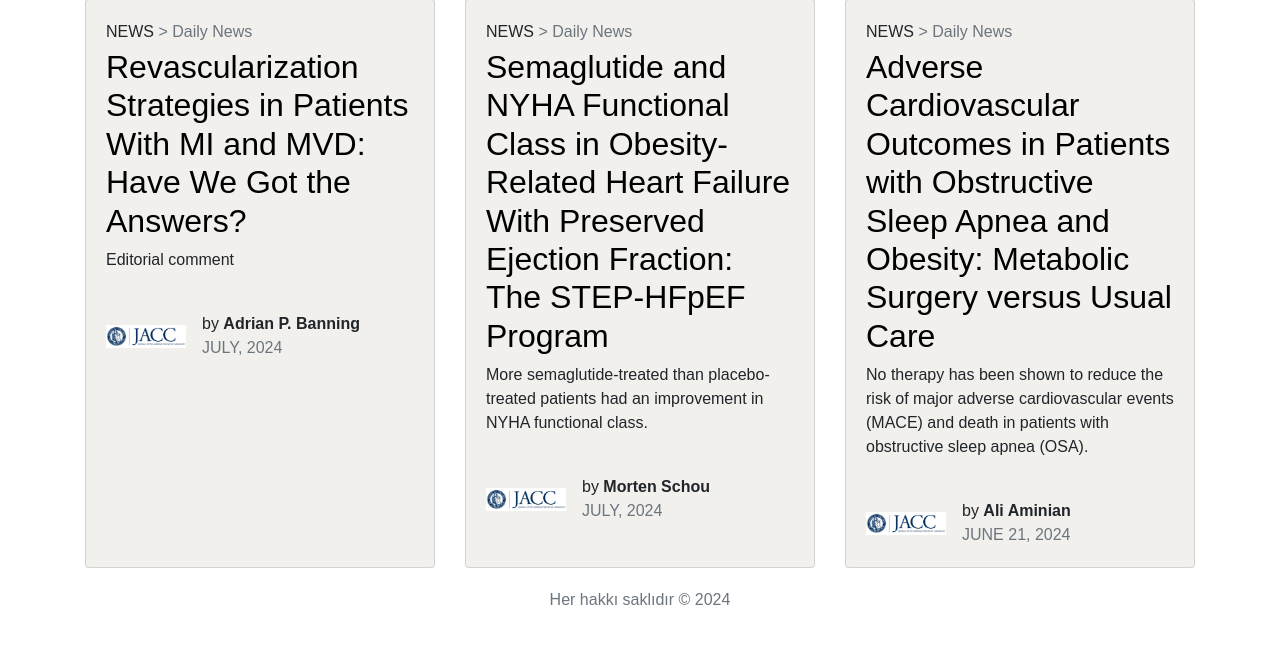
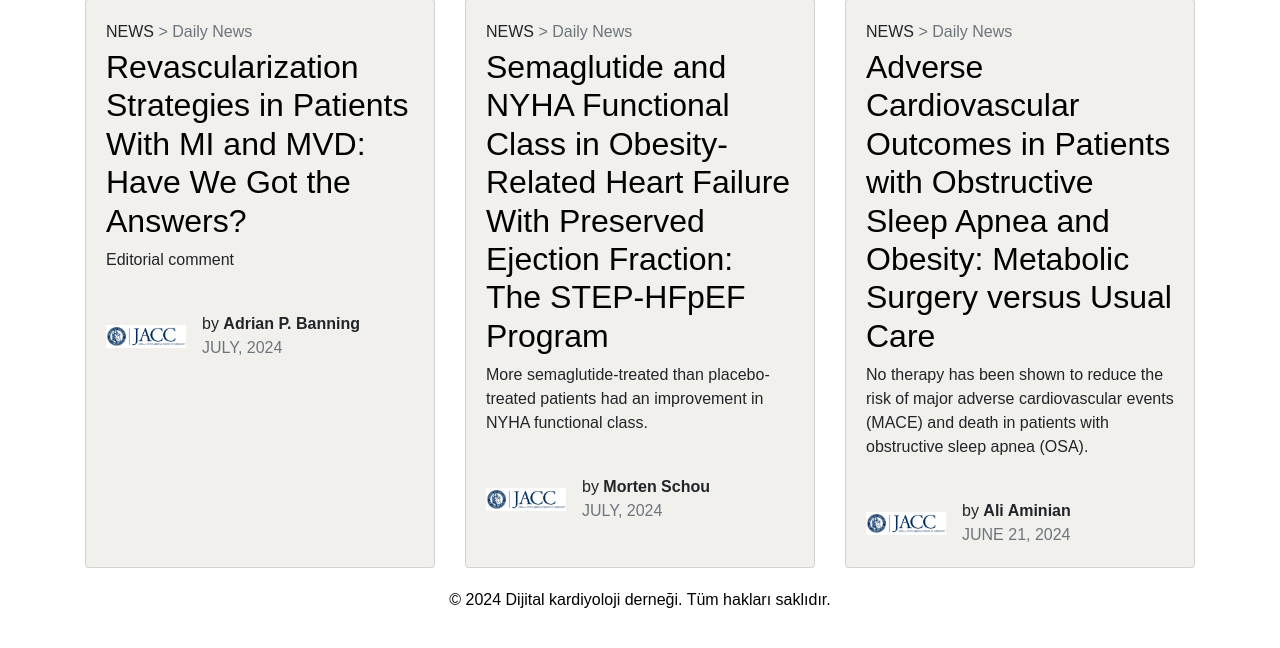
Before and after one commit to AIstatistican/dika, a Django app: page / in a window 1280 px wide. Shown: the part 2776-3424 px from the top of the page. Before the commit the page ends 3381 px from the top, so only its background shows below. Run offline with Django 5.2, Linux system fonts and the light colour scheme; some libraries are stand-ins or nearby versions; some web fonts are replaced.

Commit message:
index değiştirildi

```diff
--- a/templates/index.html
+++ b/templates/index.html
@@ -884,7 +884,7 @@ h6{
 
     <footer class="footer" >
       <div class="container">
-        <span class="text-muted">Her hakkı saklıdır &copy; 2024</span>
+        <p>&copy; 2024 Dijital kardiyoloji derneği. Tüm hakları saklıdır.</p>
       </div>
     </footer>
 
```
